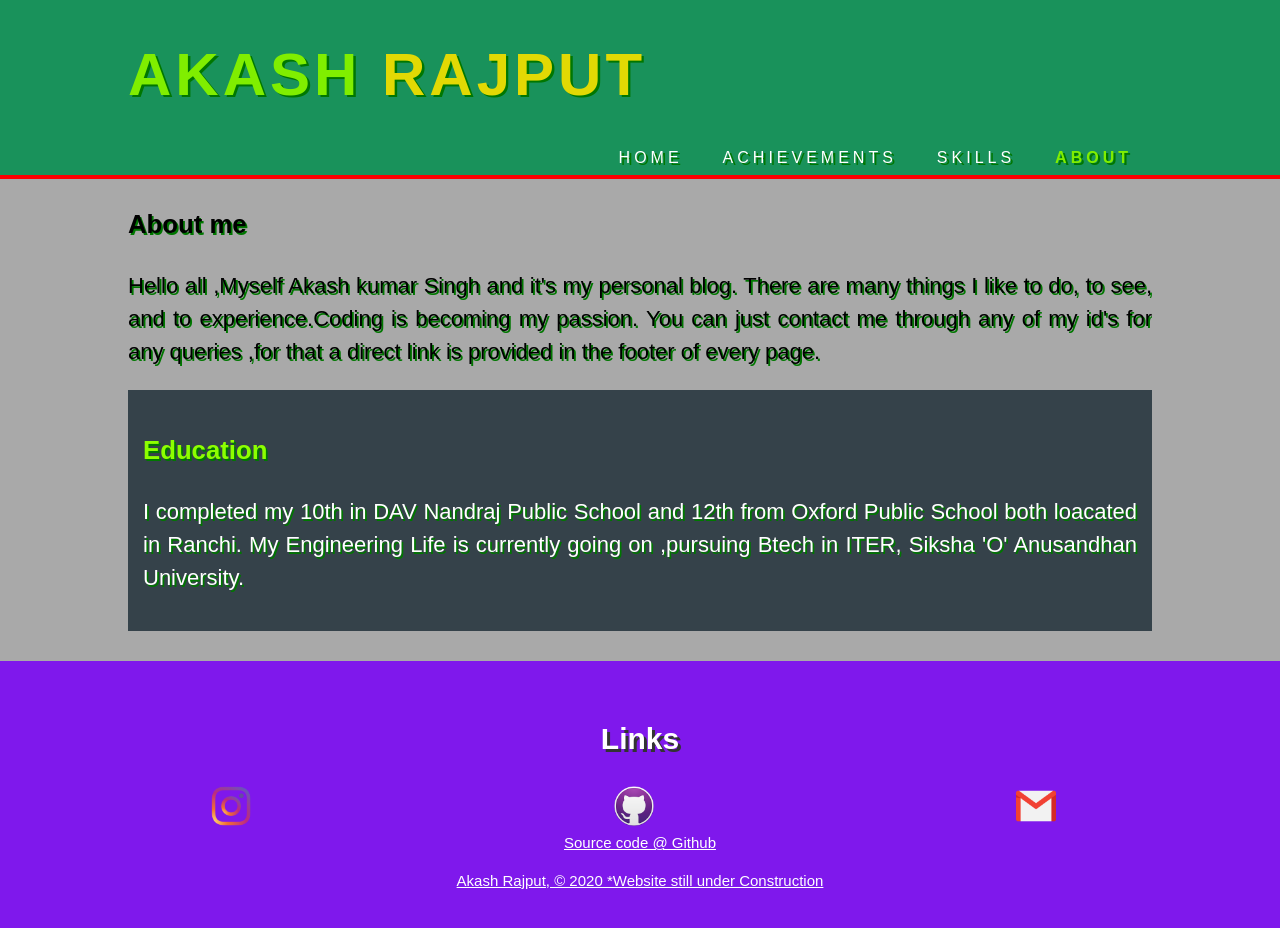
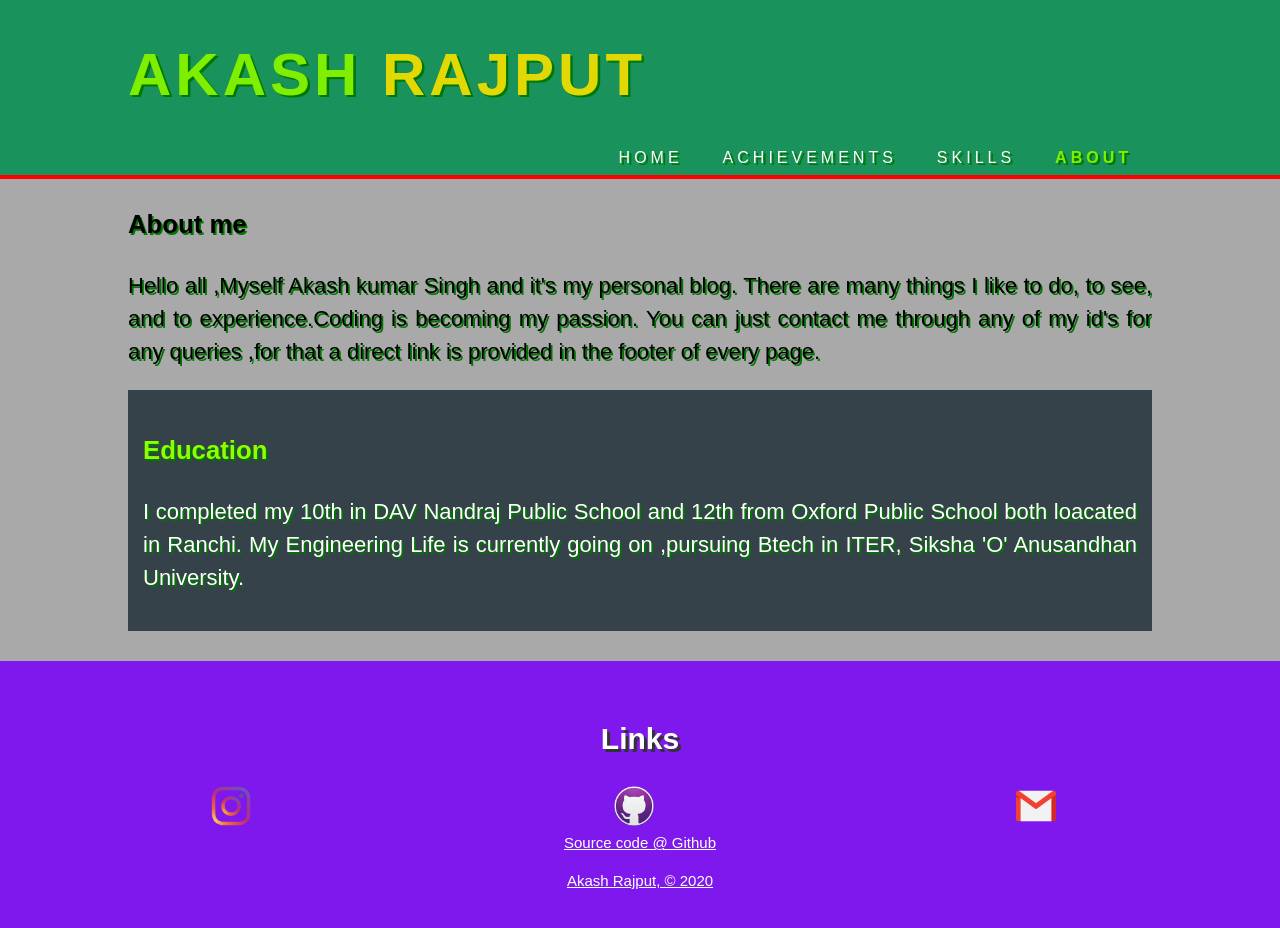
Before and after one commit to NiharikaPd0101/.com, a plain HTML site: page about.html in a window 1280 px wide. Drawn offline with Linux system fonts and the light colour scheme.

Commit message:
Update about.html

```diff
--- a/about.html
+++ b/about.html
@@ -50,7 +50,7 @@
    </section>
    <section id="center">
      <a href="https://www.github.com/akashrajput25/ak_ash_rajput.github.io" target="_blank">Source code @ Github</a>
-     <p>Akash Rajput, &copy; 2020  *Website still under Construction</p>
+     <p>Akash Rajput, &copy; 2020</p>
  </section>
  </footer>
  </body>
```
